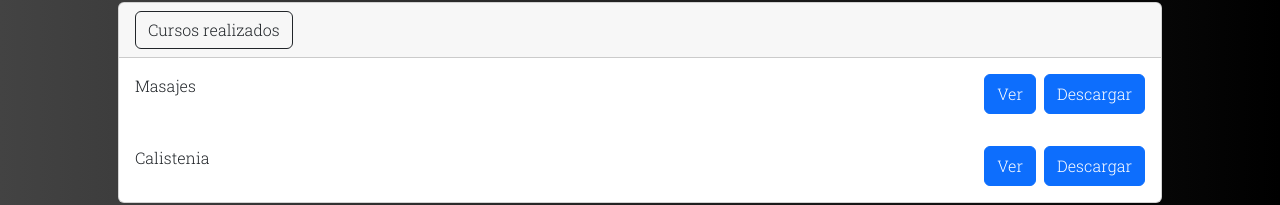
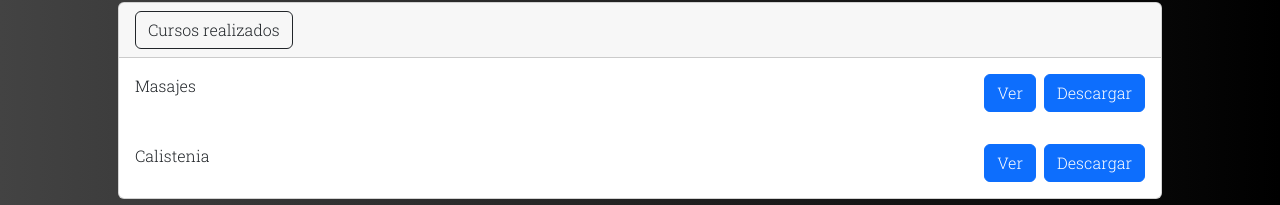
Before and after one commit to Nicodici/CIDEFA, a website: page pages/paneluser.html in a window 1280 px wide. Both pictures are taken after a click on the link "Cursos realizados". Shown: the part 1018-1223 px from the top of the page. Drawn offline with nearby package versions, Linux system fonts and the light colour scheme.

Commit message:
proyecto final

```diff
--- a/pages/paneluser.html
+++ b/pages/paneluser.html
@@ -273,13 +273,13 @@
                             <div id="collapseTwo" class="collapse" data-bs-parent="#accordion">
 
                                 <div class="card-body d-flex justify-content-between">
-                                    <p>Masajes</p>
+                                    <p class="mb-0">Masajes</p>
                                     <div class="container"></div>
-                                    <button type="button" class="btn btn-primary me-2">Ver</button>
+                                    <button type="button" class="btn btn-primary me-2 ">Ver</button>
                                     <button type="button" class="btn btn-primary">Descargar</button>
                                 </div>
                                 <div class="card-body d-flex justify-content-between">
-                                    <p>Calistenia</p>
+                                    <p class="mb-0">Calistenia</p>
                                     <div class="container"></div>
                                     <button type="button" class="btn btn-primary me-2">Ver</button>
                                     <button type="button" class="btn btn-primary">Descargar</button>
```
